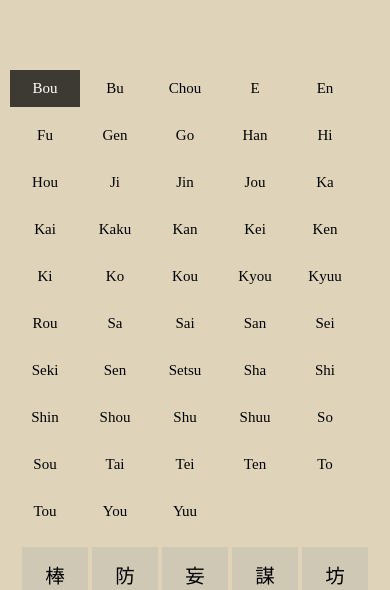
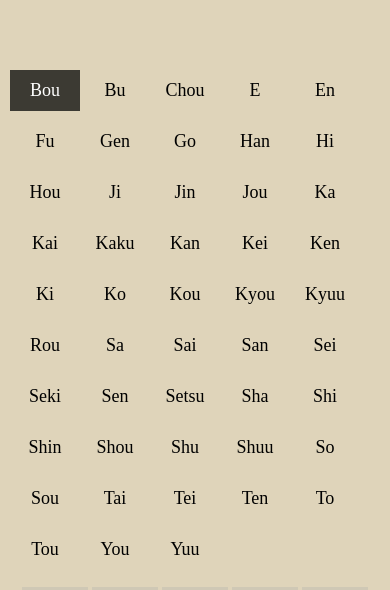
Before and after one commit to chicagostyle2099/tokyorakugaki-google-cloud, a Gatsby site: page / in a window 390 px wide. Shown: the part 521-1111 px from the top of the page. Built offline with nearby package versions, Linux system fonts and the light colour scheme; Gatsby itself is replaced by a stand-in of ours; a web font is replaced by a local one.

Commit message:
increased romaji font size

```diff
--- a/src/widgets/filter_elements/filter_elements.css
+++ b/src/widgets/filter_elements/filter_elements.css
@@ -82,7 +82,7 @@
   }
   .btn {
     padding: 10px 14px; /* Adjust padding for smaller screens */
-    font-size: 15px; /* Adjust font size for smaller screens */
+    font-size: 18px; /* Adjust font size for smaller screens */
   }
 }
 
```
